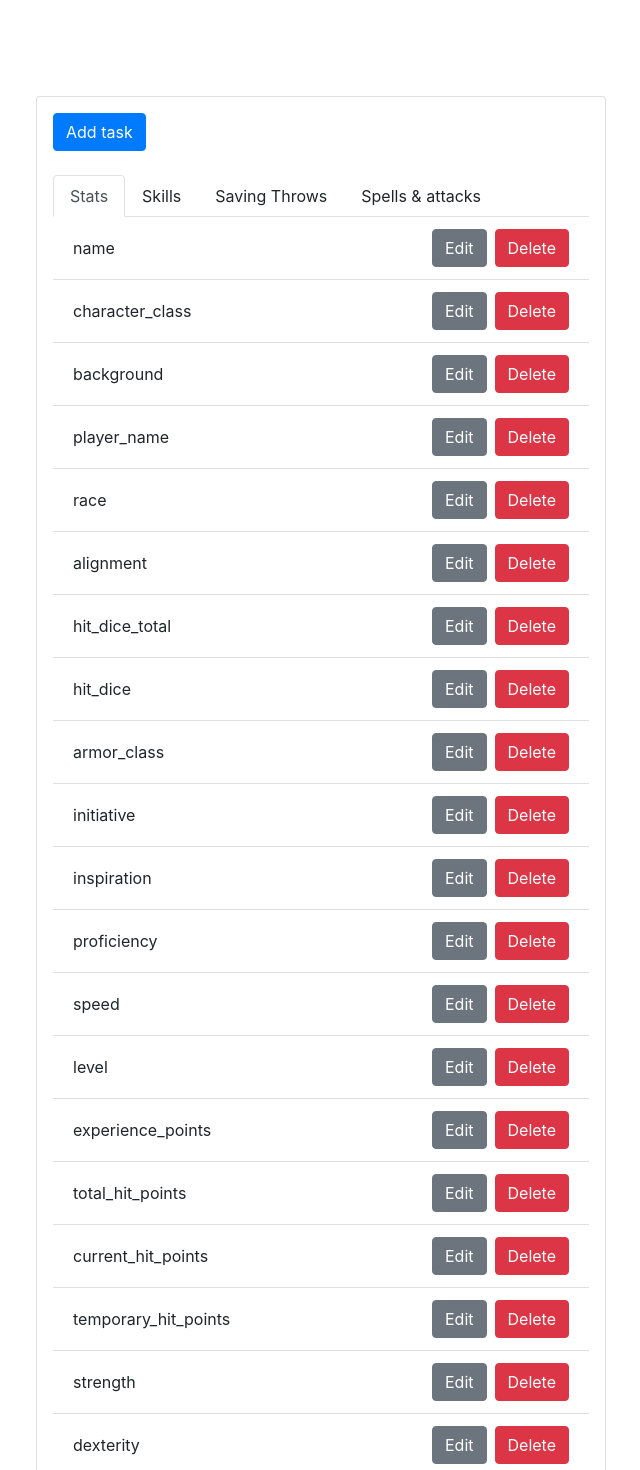
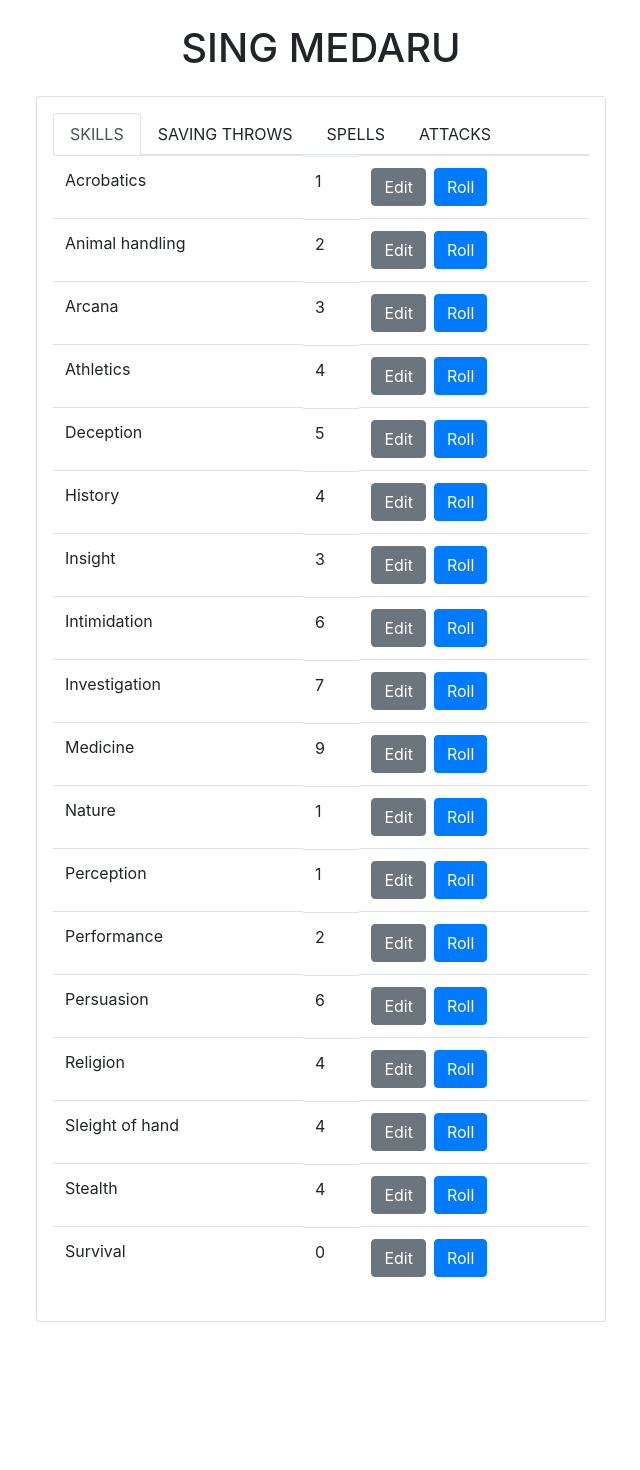
Before and after one commit to 42lucasbezerra/dnd_wizard, a React (Create React App) app in the folder frontend/: page / in a window 1280 px wide. Shown: the top 1470 px of the page, without its empty margins (319-959 px from the left). After the commit the page ends 1322 px from the top, so only its background shows below. Built offline with nearby package versions, Linux system fonts and the light colour scheme.

Commit message:
added tabs and organized

```diff
--- a/frontend/src/App.css
+++ b/frontend/src/App.css
@@ -36,3 +36,14 @@
     transform: rotate(360deg);
   }
 }
+
+/* Custom CSS for active and inactive tabs */
+.nav-tabs .nav-link {
+  color: black; /* Default color for inactive tabs */
+  background-color: transparent; /* Default background color for inactive tabs */
+}
+
+.nav-tabs .nav-link.active {
+  color: white; /* Text color for active tab */
+  background-color: black; /* Background color for active tab */
+}
--- a/frontend/src/App.js
+++ b/frontend/src/App.js
@@ -1,63 +1,131 @@
 import React, { Component } from "react";
 
-const Characters = [
- {id: 0, title: 'name', description: '', view: 'stats', value: "Sing",},
- {id: 1, title: 'character_class', description: '', view: 'stats', value: "Barbarian",},
- {id: 2, title: 'background', description: '', view: 'stats', value: "Criminal",},
- {id: 3, title: 'player_name', description: '', view: 'stats', value: "Lucas",},
- {id: 4, title: 'race', description: '', view: 'stats', value: "Human",},
- {id: 5, title: 'alignment', description: '', view: 'stats', value: "Lawful Good",},
- {id: 6, title: 'hit_dice_total', description: '', view: 'stats', value: "9d8",},
- {id: 7, title: 'hit_dice', description: '', view: 'stats', value: "9d8",},
- {id: 8, title: 'armor_class', description: '', view: 'stats', value: 17,},
- {id: 9, title: 'initiative', description: '', view: 'stats', value: 5,},
- {id: 10, title: 'inspiration', description: '', view: 'stats', value: 1,},
- {id: 11, title: 'proficiency', description: '', view: 'stats', value: 4,},
- {id: 12, title: 'speed', description: '', view: 'stats', value: 30,},
- {id: 13, title: 'level', description: '', view: 'stats', value: 9,},
- {id: 14, title: 'experience_points', description: '', view: 'stats', value: 899,},
- {id: 15, title: 'total_hit_points', description: '', view: 'stats', value: 80,},
- {id: 16, title: 'current_hit_points', description: '', view: 'stats', value: 80,},
- {id: 17, title: 'temporary_hit_points', description: '', view: 'stats', value: 0,},
- {id: 18, title: 'strength', description: '', view: 'stats', value: 10,},
- {id: 19, title: 'dexterity', description: '', view: 'stats', value: 10,},
- {id: 20, title: 'constitution', description: '', view: 'stats', value: 10,},
- {id: 21, title: 'intelligence', description: '', view: 'stats', value: 10,},
- {id: 22, title: 'wisdom', description: '', view: 'stats', value: 10,},
- {id: 23, title: 'charisma', description: '', view: 'stats', value: 12,},
- {id: 24, title: 'saving_throw_strength', description: '', view: 'saving_throws', value: 2,},
- {id: 25, title: 'saving_throw_dexterity', description: '', view: 'saving_throws', value: 3,},
- {id: 26, title: 'saving_throw_constitution', description: '', view: 'saving_throws', value: 4,},
- {id: 27, title: 'saving_throw_intelligence', description: '', view: 'saving_throws', value: 5,},
- {id: 28, title: 'saving_throw_wisdom', description: '', view: 'saving_throws', value: 3,},
- {id: 29, title: 'saving_throw_charisma', description: '', view: 'saving_throws', value: 2,},
- {id: 30, title: 'acrobatics', description: '', view: 'skills', value: 1,},
- {id: 31, title: 'animal_handling', description: '', view: 'skills', value: 2,},
- {id: 32, title: 'arcana', description: '', view: 'skills', value: 3,},
- {id: 33, title: 'athletics', description: '', view: 'skills', value: 4,},
- {id: 34, title: 'deception', description: '', view: 'skills', value: 5,},
- {id: 35, title: 'history', description: '', view: 'skills', value: 4,},
- {id: 36, title: 'insight', description: '', view: 'skills', value: 3,},
- {id: 37, title: 'intimidation', description: '', view: 'skills', value: 6,},
- {id: 38, title: 'investigation', description: '', view: 'skills', value: 7,},
- {id: 39, title: 'medicine', description: '', view: 'skills', value: 9,},
- {id: 40, title: 'nature', description: '', view: 'skills', value: 1,},
- {id: 41, title: 'perception', description: '', view: 'skills', value: 1,},
- {id: 42, title: 'performance', description: '', view: 'skills', value: 2,},
- {id: 43, title: 'persuasion', description: '', view: 'skills', value: 6,},
- {id: 44, title: 'religion', description: '', view: 'skills', value: 4,},
- {id: 45, title: 'sleight_of_hand', description: '', view: 'skills', value: 4,},
- {id: 46, title: 'stealth', description: '', view: 'skills', value: 4,},
- {id: 47, title: 'survival', description: '', view: 'skills', value: 0,},
+/* Option for d20 button, potentially!
+<a href={process.env.PUBLIC_URL + '/dice-d20.svg'} target="_blank" rel="noopener noreferrer" className="d20-button">
+  <span role="img" aria-label="d20">🎲</span>
+</a> */
+
+const Character =
+  {
+    name: 'Sing Medaru',
+    character_class: 'Barbarian',
+    background: 'Criminal',
+    player_name: 'Lucas',
+    race: 'Human',
+    alignment: 'Good',
+    hit_dice_total: '9d8',
+    hit_dice: '9d8',
+    armor_class: 17,
+    initiative: 5,
+    inspiration: 1,
+    proficiency: 4,
+    speed: 30,
+    level: 9,
+    experience_points: 899,
+    total_hit_points: 80,
+    current_hit_points: 80,
+    temporary_hit_points: 0,
+    strength: 10,
+    dexterity: 10,
+    constitution: 10,
+    intelligence: 10,
+    wisdom: 10,
+    charisma: 12,
+    saving_throw_strength: 2,
+    saving_throw_dexterity: 3,
+    saving_throw_constitution: 4,
+    saving_throw_intelligence: 5,
+    saving_throw_wisdom: 3,
+    saving_throw_charisma: 2,
+    acrobatics: 1,
+    animal_handling: 2,
+    arcana: 3,
+    athletics: 4,
+    deception: 5,
+    history: 4,
+    insight: 3,
+    intimidation: 6,
+    investigation: 7,
+    medicine: 9,
+    nature: 1,
+    perception: 1,
+    performance: 2,
+    persuasion: 6,
+    religion: 4,
+    sleight_of_hand: 4,
+    stealth: 4,
+    survival: 0,
+  }
+
+const info = [
+  'character_class',
+  'background',
+  'player_name',
+  'race',
+  'alignment'
 ]
 
+const stats = [
+  'armor_class',
+  'initiative',
+  'inspiration',
+  'proficiency',
+  'speed',
+  'level',
+  'experience_points',
+  'total_hit_points',
+  'current_hit_points',
+  'temporary_hit_points',
+  'strength',
+  'dexterity',
+  'constitution',
+  'intelligence',
+  'wisdom',
+  'charisma',
+]
+
+const saving_throws = [
+  'saving_throw_strength',
+  'saving_throw_dexterity',
+  'saving_throw_constitution',
+  'saving_throw_intelligence',
+  'saving_throw_wisdom',
+  'saving_throw_charisma',
+]
+
+const skills = [
+  'acrobatics',
+  'animal_handling',
+  'arcana',
+  'athletics',
+  'deception',
+  'history',
+  'insight',
+  'intimidation',
+  'investigation',
+  'medicine',
+  'nature',
+  'perception',
+  'performance',
+  'persuasion',
+  'religion',
+  'sleight_of_hand',
+  'stealth',
+  'survival',
+]
+
+
+function renderCharacterName(character) {
+  return <h1 className="text-black text-uppercase text-center my-4">{character.name}</h1>
+  // Change to renderCharacterInfo and add all the character information in order
+}
 
 class App extends Component {
   constructor(props) {
     super(props);
     this.state = {
-      characterList: Characters,
-      whichView: "stats",
+      characterList: Character,
+      whichView: "skills",
     };
   }
 
@@ -66,86 +134,83 @@ class App extends Component {
   };
 
   renderTabList = () => {
+    const tabs = ['skills', 'saving_throws', 'spells', 'attacks'];
+
     return (
       <div className="nav nav-tabs">
+        {tabs.map(tab => (
           <span
-          className={this.state.whichView ? "nav-link active" : "nav-link"}
-          onClick={() => this.displayView('stats')}
+            key={tab}
+            className={this.state.whichView === tab ? "nav-link active" : "nav-link"}
+            onClick={() => this.displayView(tab)}
           >
-          Stats
+            {tab.replace('_', ' ').toUpperCase()}
           </span>
-        <span
-          className={this.state.whichView ? "nav-link" : "nav-link active"}
-          onClick={() => this.displayView('skills')}
-        >
-          Skills
-        </span>
-        <span
-          className={this.state.whichView ? "nav-link" : "nav-link active"}
-          onClick={() => this.displayView('savingthrows')}
-        >
-          Saving Throws
-        </span>
-        <span
-          className={this.state.whichView ? "nav-link" : "nav-link active"}
-          onClick={() => this.displayView('spells_attacks')}
-        >
-          Spells & attacks
-        </span>
+        ))}
       </div>
     );
   };
 
   renderItems = () => {
     const { whichView } = this.state;
-    const newItems = this.state.characterList.filter(
-      (item) => item.view === whichView
-    );
 
-    return newItems.map((item) => (
-      <li
-        key={item.id}
-        className="list-group-item d-flex justify-content-between align-items-center"
-      >
+    let attributesToRender = [];
+
+    if (whichView === 'stats') {
+      attributesToRender = stats;
+    } else if (whichView === 'saving_throws') {
+      attributesToRender = saving_throws;
+    } else if (whichView === 'skills') {
+      attributesToRender = skills;
+    }
+
+    return (
+      <table className="table">
+      <tbody>
+        {attributesToRender.map((attributeTitle) => {
+          const attribute = Character[attributeTitle];
+          return (
+            <tr key={attributeTitle}>
+              <td>
                 <span
                   className={`todo-title mr-2 ${
                     this.state.whichView ? "completed-todo" : ""
                   }`}
-          title={item.description}
                 >
-          {item.title}
+                  {(attributeTitle.replace('saving_throw_','').charAt(0).toUpperCase() + attributeTitle.replace('saving_throw_','').slice(1)).replaceAll('_', ' ')}
                 </span>
-        <span>
-          <button
-            className="btn btn-secondary mr-2"
+              </td>
+              <td className="d-flex flex-column">
+                <span
+                  className={`todo-title ${
+                    this.state.whichView ? "completed-todo" : ""
+                  }`}
                 >
-            Edit
+                  {attribute}
+                </span>
+              </td>
+              <td>
+                <button className="btn btn-secondary mr-2">Edit</button>
+                <button className="btn btn-primary" onClick={() => this.handleRoll(attribute)}>
+                Roll
                 </button>
-          <button
-            className="btn btn-danger"
-          >
-            Delete
-          </button>
-        </span>
-      </li>
-    ));
+                </td>
+            </tr>
+          );
+        })}
+      </tbody>
+    </table>
+  );
 };
 
 
   render() {
     return (
       <main className="container">
-        <h1 className="text-white text-uppercase text-center my-4">Todo app</h1>
+          {renderCharacterName(Character)}
         <div className="row">
           <div className="col-md-6 col-sm-10 mx-auto p-0">
             <div className="card p-3">
-              <div className="mb-4">
-                <button
-                  className="btn btn-primary"
-                >
-                  Add task
-                </button>
-              </div>
               {this.renderTabList()}
               <ul className="list-group list-group-flush border-top-0">
                 {this.renderItems()}
```
Also changed, not shown: frontend/src/components/Modal.js (added, +87 -0 lines), frontend/src/dice-d20.svg (added), 1 other file (tests, documents, lock files or other folders). Lines whose indentation alone changed are shown as unchanged.
